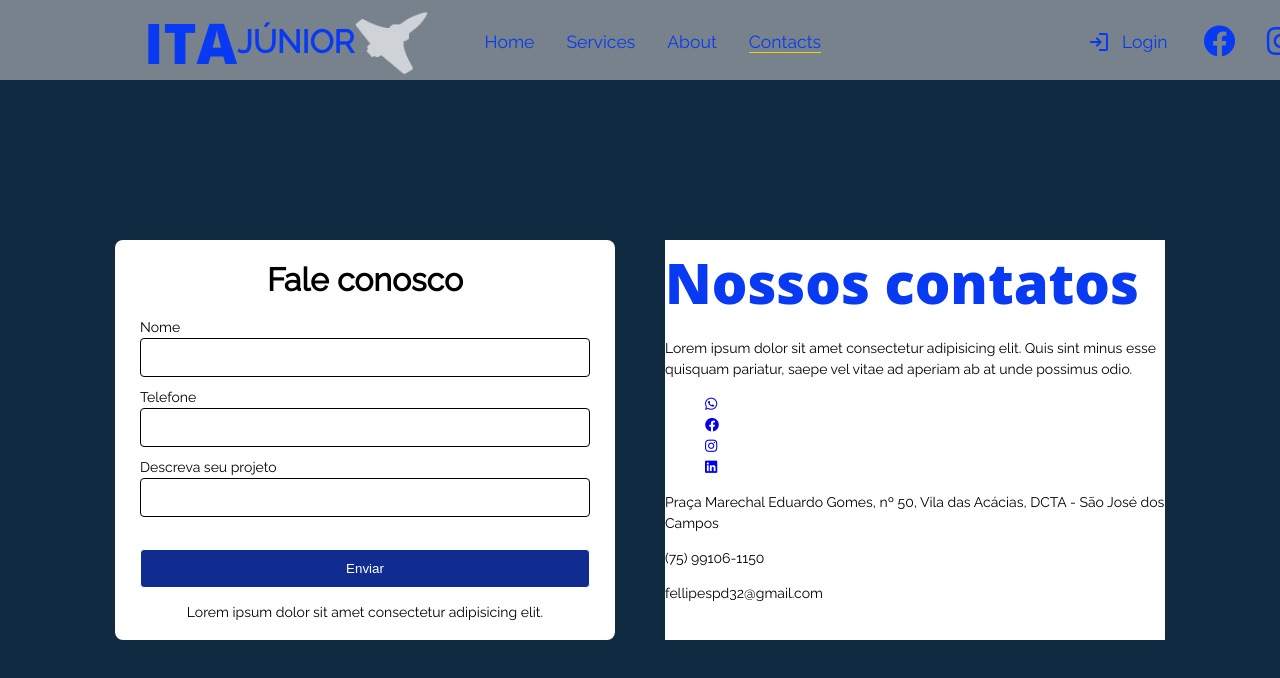
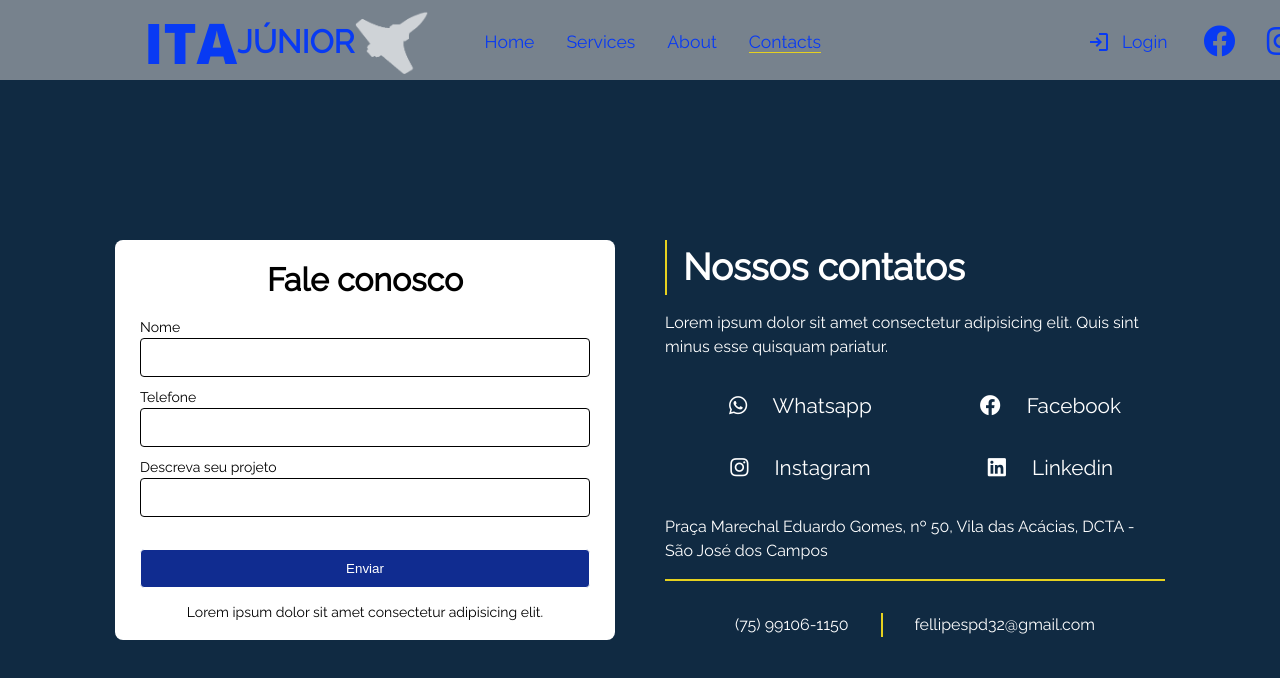
Before and after one commit to FellipeMasc/front-ITAJr, a React (Create React App) app: page /contact in a window 1280 px wide. Shown: the top 678 px of the page. Built offline with nearby package versions, Linux system fonts and the light colour scheme.

Commit message:
final before login

```diff
--- a/src/assets/css/contact.css
+++ b/src/assets/css/contact.css
@@ -28,17 +28,69 @@
 }
 
 .aside-list{
-    background-color: #fff;
+    background-color: var(--color-1);
     height: 400px;
     width: 500px;
+    font-size: 1rem;
 }
 
 .aside-contact{
-    background-color: #fff;
     height: 100%;
+    color: #fff;
     /* width:500px; */
 }
 
+.aside-contact h2{
+    color: #fff;
+    font-size: 2.3rem;
+    padding-left: 1rem;
+    border-left: 2px solid var(--yellowJr);
+}
+
+.aside-icons{
+    padding: 0;
+    display: grid;
+    grid-template-columns: 1fr 1fr;
+    box-sizing: border-box;
+}
+
+.aside-icons li{
+    text-align: center;
+    height: 62px;
+    box-sizing: border-box; /* ajeitar a movimentação dos li embaixo com o border box */
+}
+
+.aside-icons li:hover{
+    border-bottom: 2px solid var(--yellowJr);
+}
+
+.aside-icons i{
+    box-sizing: border-box;
+    padding: 1.3rem;
+}
+
+.aside-icons a{
+    color: #fff;
+    font-size: 1.3rem;
+}
+
+.aside-footer{
+    display: flex;
+    justify-content: center;
+}
+
+.aside-footer .email{
+    border-left: 2px solid var(--yellowJr);
+    padding-left: 2rem;
+}
+.aside-footer .telefone{
+    padding-right: 2rem;
+}
+
+.aside-contact .endereco{
+    padding-bottom: 1rem;
+    border-bottom: 2px solid var(--yellowJr);
+}
 .card-contact{
     background-color: #fff;
     height: 400px;
--- a/src/components/AsideContact.js
+++ b/src/components/AsideContact.js
@@ -2,10 +2,10 @@ export const AsideContact = () => {
     return (
         <div className="aside-list">
             <div className="aside-contact">
-                <h1>Nossos contatos</h1>
+                <h2>Nossos contatos</h2>
                 <p>
                     Lorem ipsum dolor sit amet consectetur adipisicing elit. Quis sint minus esse
-                    quisquam pariatur, saepe vel vitae ad aperiam ab at unde possimus odio.
+                    quisquam pariatur.
                 </p>
                 <div>
                     <ul className="aside-icons">
@@ -16,7 +16,7 @@ export const AsideContact = () => {
                                 rel="noreferrer"
                                 className="aside-icon"
                             >
-                                <i className={"fab fa-whatsapp"}></i>
+                                <i className={"fab fa-whatsapp"}></i> Whatsapp
                             </a>
                         </li>
 
@@ -27,7 +27,7 @@ export const AsideContact = () => {
                                 rel="noreferrer"
                                 className="aside-icon"
                             >
-                                <i className={"fab fa-facebook"}></i>
+                                <i className={"fab fa-facebook"}></i> Facebook
                             </a>
                         </li>
                         <li>
@@ -37,7 +37,7 @@ export const AsideContact = () => {
                                 rel="noreferrer"
                                 className="aside-icon"
                             >
-                                <i className={"fab fa-instagram"}></i>
+                                <i className={"fab fa-instagram"}></i> Instagram
                             </a>
                         </li>
                         <li>
@@ -47,18 +47,18 @@ export const AsideContact = () => {
                                 rel="noreferrer"
                                 className="aside-icon"
                             >
-                                <i className={"fab fa-linkedin"}></i>
+                                <i className={"fab fa-linkedin"}></i> Linkedin
                             </a>
                         </li>
                     </ul>
                 </div>
-                <p>
+                <p className="endereco">
                     Praça Marechal Eduardo Gomes, nº 50, Vila das Acácias, DCTA - São José dos
                     Campos
                 </p>
-                <section>
-                    <p>(75) 99106-1150 </p>
-                    <p>fellipespd32@gmail.com</p>
+                <section className="aside-footer">
+                    <p className="telefone">(75) 99106-1150 </p>
+                    <p className="email">fellipespd32@gmail.com</p>
                 </section>
             </div>
         </div>
```
